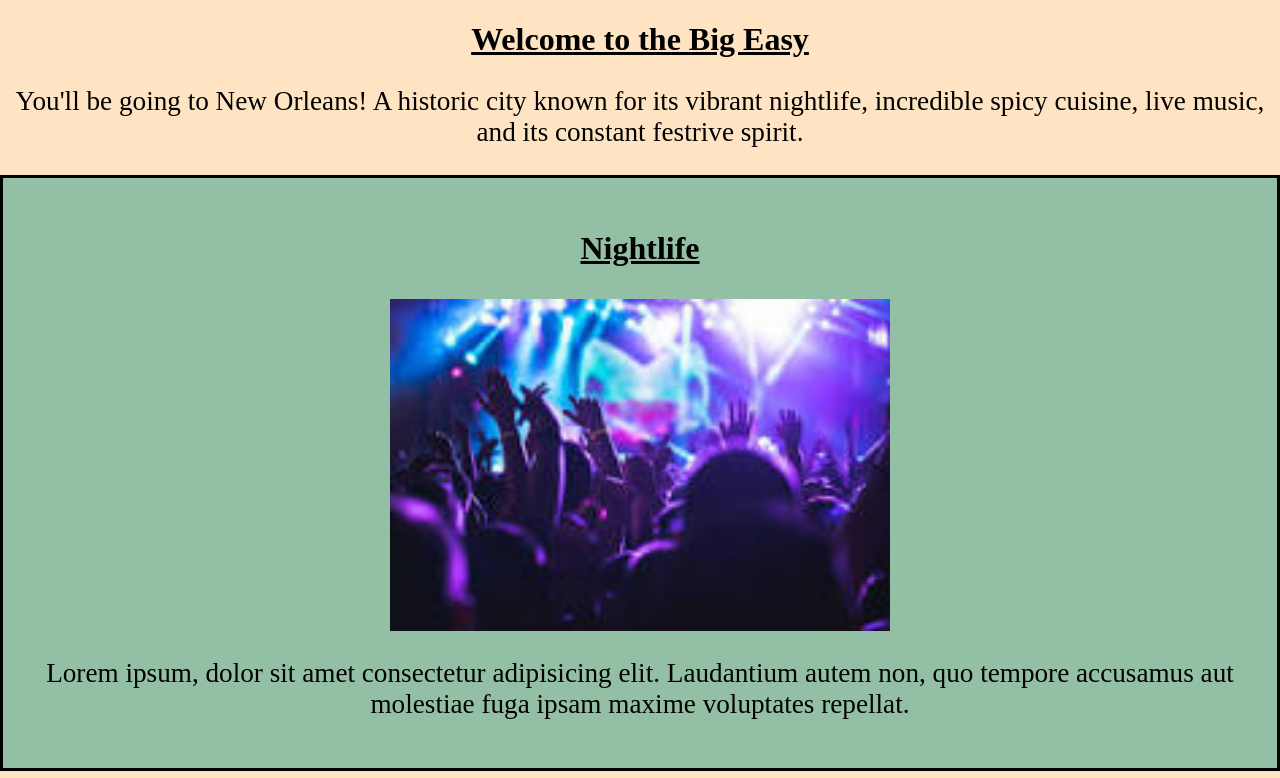
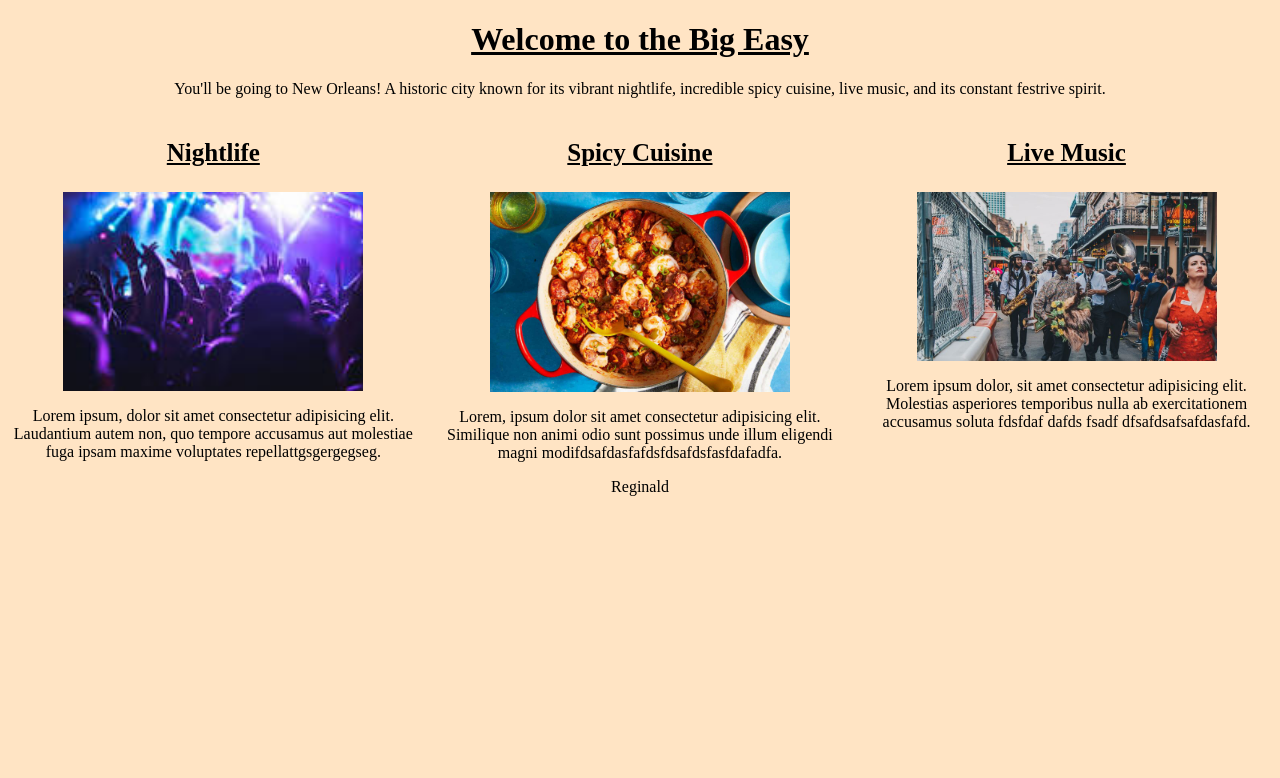
Before and after one commit to Thathos/ResponsiveTravel, a plain HTML site: page index.html in a window 1280 px wide. Shown: the top 778 px of the page. Drawn offline with Linux system fonts and the light colour scheme.

Commit message:
third commit. removed a lot of junk and finally got column's to work

```diff
--- a/index.html
+++ b/index.html
@@ -9,36 +9,28 @@
     <!-- Reginald Cole -->
 </head>
 <body>
-    <header>
-    </header>
-
+    <div class="container">
         <h1>Welcome to the Big Easy</h1>
         <p class="p1">You'll be going to New Orleans! A historic city known for its vibrant nightlife, incredible spicy cuisine, live music, and its constant festrive spirit.</p>
 
-        <div class="cont1">
         <div class="column1">
         <h3>Nightlife</h3>
         <img src="nightlifeimage.jpg" alt="night life image" width="300">
-        <p>Lorem ipsum, dolor sit amet consectetur adipisicing elit. Laudantium autem non, quo tempore accusamus aut molestiae fuga ipsam maxime voluptates repellat. </p>
-        </div>
+        <p>Lorem ipsum, dolor sit amet consectetur adipisicing elit. Laudantium autem non, quo tempore accusamus aut molestiae fuga ipsam maxime voluptates repellattgsgergegseg. </p>
         </div>
 
-        <div class="cont2">
         <div class="column2">
         <h3>Spicy Cuisine</h3>
         <img src="new_orleans_style_jambalaya.jpg" alt="new orleans style jambalaya" width="300">
-        <p>Lorem, ipsum dolor sit amet consectetur adipisicing elit. Similique non animi odio sunt possimus unde illum eligendi magni modi.</p>
-        </div>
+        <p>Lorem, ipsum dolor sit amet consectetur adipisicing elit. Similique non animi odio sunt possimus unde illum eligendi magni modifdsafdasfafdsfdsafdsfasfdafadfa.</p>
         </div>
 
-        <div class="cont3">
         <div class="column3">
         <h3>Live Music</h3>
         <img src="live_music.jpg" alt="live music" width="300">
-        <p>Lorem ipsum dolor, sit amet consectetur adipisicing elit. Molestias asperiores temporibus nulla ab exercitationem accusamus soluta.</p>
+        <p>Lorem ipsum dolor, sit amet consectetur adipisicing elit. Molestias asperiores temporibus nulla ab exercitationem accusamus soluta fdsfdaf dafds fsadf  dfsafdsafsafdasfafd.</p>
         </div>
-        </div>
-
+    </div>
     <footer>Reginald</footer>
 </body>
 </html>
--- a/responsivestyles.css
+++ b/responsivestyles.css
@@ -2,44 +2,25 @@
     h3 {
         text-align:center;
         font-size: 25px;
+        clear: both;
     }
 
-    img {
-
-        width: 350px;
-        margin-left: auto;
-        margin-right: auto;
-        display: block;
+    .column1 {
+        float: left;
+        width: 50%;
     }
 
+    .column2 {
+        float:right;
+        width: 50%;
+    }
 
 }
 
+@media screen and (min-width: 876px) {
+.column1, .column2, .column3 {
+    float: left;
+    width:33.33%;
+}
 
-@media screen and (min-width: 876px) {
-    img {
-        float:none;
-        width:500px;
-        margin-left: auto;
-        margin-right: auto;
-        display: block;
-    }
-
-    h3 {
-        text-align: center;
-        font-size:2em;
-    }
-
-    p {
-        font-size: 1.7em;
-    }
-
-    .column1, .column2, .column3 {
-        border: solid;
-        margin-bottom: 10px;
-    }
-
-    footer {
-        font-size: 25px;
-    }
 }
--- a/style.css
+++ b/style.css
@@ -16,9 +16,6 @@ h1 {
     text-align: center;
 }
 
-.column1, .column2, .column3 {
-    padding: 20px;
-}
 
 h3 {
     text-align: center;
@@ -32,6 +29,7 @@ body {
 
 footer {
     text-align: center;
+    clear:both;
 }
 
 p {
@@ -43,15 +41,3 @@ img {
     margin-right: auto;
     display: block;
 }
-
-.cont1 {
-    background-color: #93c0a4;
-}
-
-.cont2 {
-    background-color: #b6c4a2
-}
-
-.cont3 {
-    background-color: #d4cdab;
-}
```
